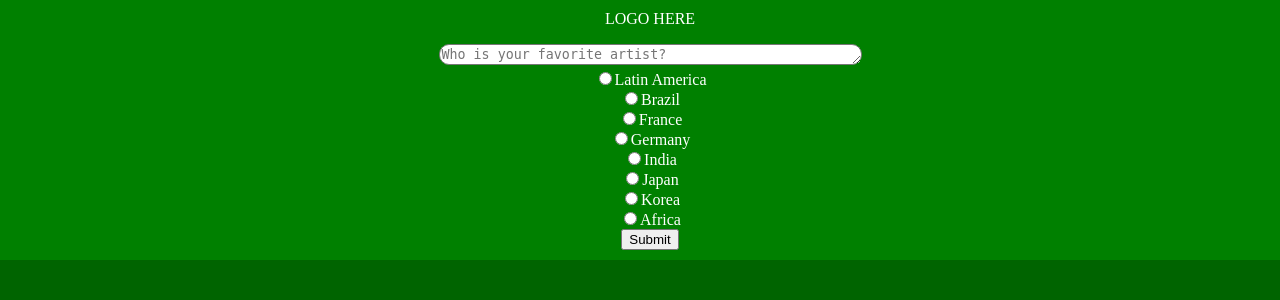
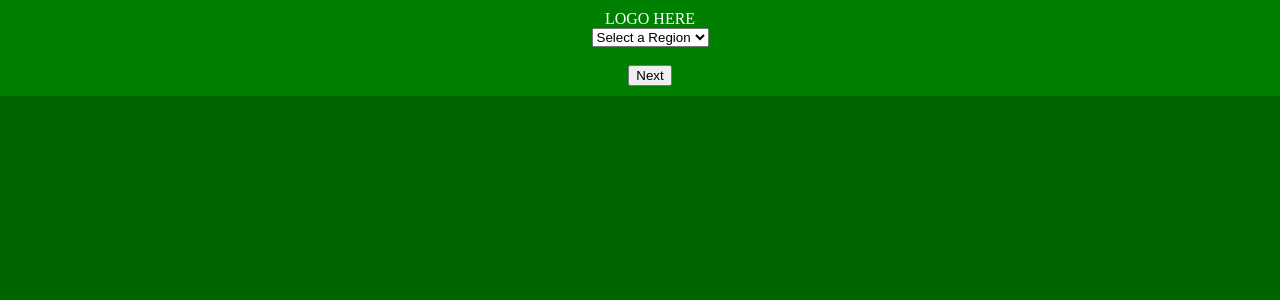
Before and after one commit to chriba-eth/project-mus, a Python web app: template templates/home.html in a window 1280 px wide. Shown: the top 300 px of the page. Run offline with Jinja, Linux system fonts and the light colour scheme; the template is opened without the code that fills it, so the values that code supplies are empty.

Commit message:
added new css

```diff
--- a/templates/home.html
+++ b/templates/home.html
@@ -7,20 +7,30 @@
   <body>
     <header>
       LOGO HERE
+      <form method="post" action="" >
+					<select>
+      <option name="region" value="Select a Region" selected>Select a Region</option>
+						<option name="region" value="Latin America">Latin America</option>
+						<option name="region" value="Brazil">Brazil</option>
+						<option name="region" value="France">France</option>
+						<option name="region" value="Germany">Germany</option>
+						<option name="region" value="India">India</option>
+						<option name="region" value="Japan">Japan</option>
+						<option name="region" value="Korea">Korea</option>
+						<option name="region" value="Africa">Africa</option>
 
-      <p><form>
-        <textarea rows = '1' cols = '50' name = "song" placeholder = "Who is your favorite artist?"></textarea><br>
-        <input type = "radio" name = "region" value = "Latin America">Latin America<br>
-        <input type = "radio" name = "region" value = "Brazil">Brazil<br>
-        <input type = "radio" name = "region" value = "France">France<br>
-        <input type = "radio" name = "region" value = "Germany">Germany<br>
-        <input type = "radio" name = "region" value = "India">India<br>
-        <input type = "radio" name = "region" value = "Japan">Japan<br>
-        <input type = "radio" name = "region" value = "Korea">Korea<br>
-        <input type = "radio" name = "region" value = "Africa">Africa<br>
-        <input type = "submit" name = "Submit">
-      </form>
-    </header></p>
+					</select>
+					<!-- <br>
+	     <br>
+	     <input id="pac-input" type="text" placeholder ="Enter a location"> -->
+	     <br>
+	     <br>
+	     <button class="rightbutton" href="/planhandler">Next</button>
+				</form>
+			</div>
+
+
+    </header>
 
   </body>
 </html>
```
Also changed, not shown: main.py (+10 -15 lines).
